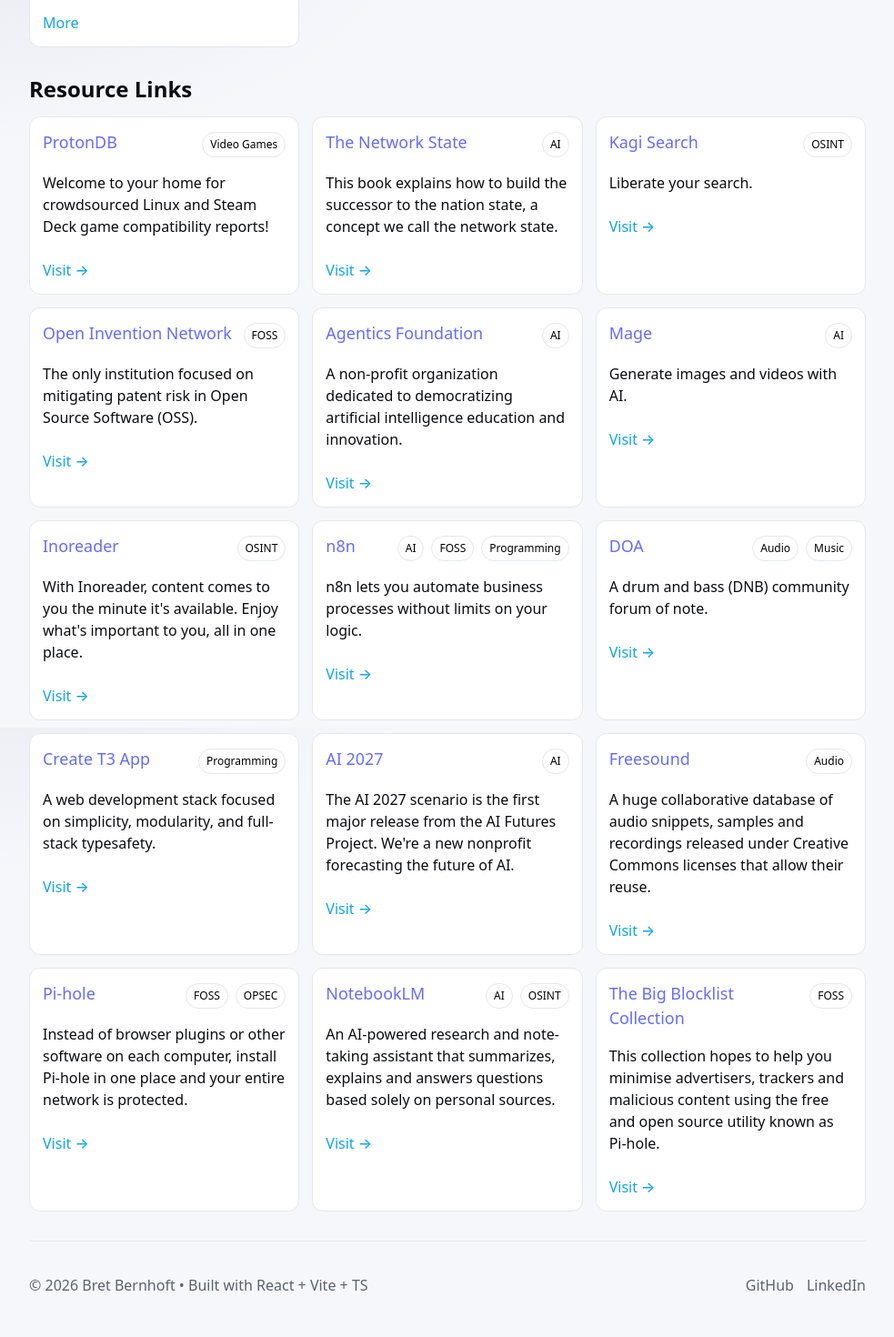
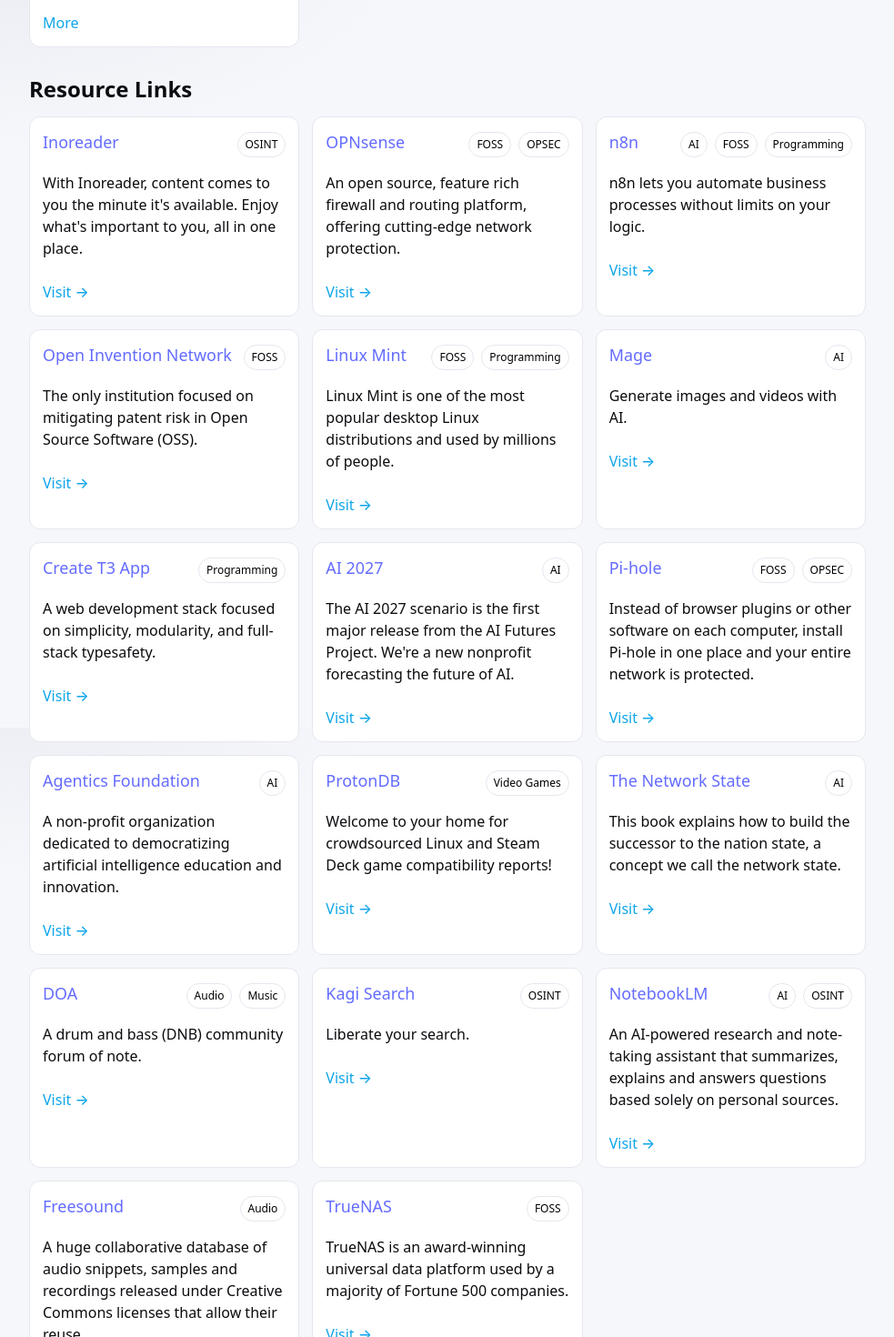
Before and after one commit to devbret/tech-knowledge-hub, a React (Vite) app: page / in a window 1280 px wide. Shown: the part 800-2270 px from the top of the page at 91% size, without its empty margins (148-1131 px from the left). Built offline with nearby package versions, Linux system fonts and the light colour scheme.

Commit message:
Add more entires and fix subheader.

```diff
--- a/src/components/GlossaryList.tsx
+++ b/src/components/GlossaryList.tsx
@@ -41,7 +41,7 @@ export default function GlossaryList({ items, query, categories }: Props) {
 
   return (
     <section className="container">
-      <h2>Glossary Entries</h2>
+      <h2>Glossary Terms</h2>
       {randomized.length === 0 ? (
         <p className="muted">
           No matches. Add entries in <code>src/data/data.ts</code>.
--- a/src/data/data.ts
+++ b/src/data/data.ts
@@ -99,6 +99,27 @@ export const links: LinkEntry[] = [
     category: ["FOSS", "OPSEC"],
   },
   {
+    title: "Linux Mint",
+    url: "https://linuxmint.com/",
+    description:
+      "Linux Mint is one of the most popular desktop Linux distributions and used by millions of people.",
+    category: ["FOSS", "Programming"],
+  },
+  {
+    title: "TrueNAS",
+    url: "https://www.truenas.com/",
+    description:
+      "TrueNAS is an award-winning universal data platform used by a majority of Fortune 500 companies.",
+    category: ["FOSS"],
+  },
+  {
+    title: "OPNsense",
+    url: "https://opnsense.org/",
+    description:
+      "An open source, feature rich firewall and routing platform, offering cutting-edge network protection.",
+    category: ["FOSS", "OPSEC"],
+  },
+  {
     title: "DOA",
     url: "https://www.dogsonacid.com/",
     description: "A drum and bass (DNB) community forum of note.",
@@ -110,13 +131,6 @@ export const links: LinkEntry[] = [
     description:
       "An AI-powered research and note-taking assistant that summarizes, explains and answers questions based solely on personal sources.",
     category: ["AI", "OSINT"],
-  },
-  {
-    title: "The Big Blocklist Collection",
-    url: "https://firebog.net/",
-    description:
-      "This collection hopes to help you minimise advertisers, trackers and malicious content using the free and open source utility known as Pi-hole.",
-    category: ["FOSS"],
   },
   {
     title: "Create T3 App",
```
